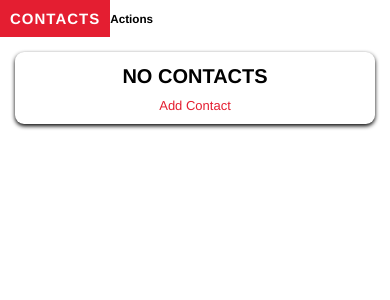
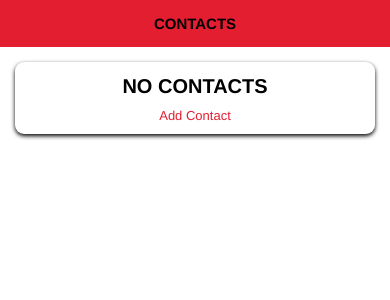
Before and after one commit to hamiltonhart/swd_engineering, a Django app: page /contacts/list/all/ in a window 390 px wide. Shown: the part 93-393 px from the top of the page. Run offline with Django 3.2, Linux system fonts and the light colour scheme; the visitor is signed in with stand-in values (Sample User, id 1); data that the repository does not hold is empty.

Commit message:
Page menu pretty well complete. Started over on page and main menu. Need to research hamburger for main menu.

```diff
--- a/contacts/templates/contacts/contact_list.html
+++ b/contacts/templates/contacts/contact_list.html
@@ -6,6 +6,11 @@
 {% endblock linkblock %}
 
 {% block titleblock %}Contacts{% endblock titleblock %}
+
+    {% block pagemenu %}
+        <li><a href="#">New Contact</a></li>
+    {% endblock pagemenu %}
+
 
 {% block bodyblock %}
 
--- a/static/css/contacts.css
+++ b/static/css/contacts.css
@@ -78,3 +78,13 @@
 .card-link {
     background-color: pink;
 }
+
+.action-bar li {
+    list-style: none;
+    padding: none;
+    margin: none;
+}
+
+.action-bar a {
+    text-decoration: none;
+}
--- a/static/css/style.css
+++ b/static/css/style.css
@@ -1,9 +1,23 @@
+/* Basic Setup */
+
 body {
     font-family: Helvetica, Arial, sans-serif;
     font-size: 10px;
     margin: 0;
     padding: 0;
 }
+
+a {
+    text-decoration: none;
+    color: black;
+}
+
+ul, h1, h2, h3, h4, h5 {
+    margin: 0;
+    padding: 0;
+}
+
+/* Header */
 
 .header {
     width: 100%;
@@ -34,51 +48,43 @@ body {
     margin: 15px;
 }
 
-.nav-action-bar {
-    display: flex;
-}
+/* Navigation */
 
-.nav-wrapper {
-    display: flex;
-    flex-direction: column;
-    text-align: center;
-    text-transform: uppercase;
-    letter-spacing: 1px;
-}
 
-.action-wrapper {
-    display: flex;
-    text-align: center;
+/* Page Menu */
+
+.page-menu-wrapper {
 
 }
 
 #current-page {
+    text-align: center;
+    margin: auto;
+    padding: 15px;
+
     background-color: #E41E31;
-    color: white;
-    margin: 0;
-    padding: 10px;
+    text-transform: uppercase;
 }
 
-.navbar {
+#page-menu {
     display: none;
-    padding: 0;
-    margin: 0;
+    text-align: center;
+}
+
+#page-menu li {
     background-color: #979797;
+    padding: 4px;
+}
+
+#page-menu li a {
+    display: block;
+    width: 100%;
+    height: 100%;
     font-size: 1.2em;
 }
 
-.navbar li {
-    list-style: none;
-}
 
-.navbar a {
-    display: block;
-    text-decoration: none;
-    margin: 12px;
-    color: black;
-    font-weight: 600;
-
-}
+/* Card Styling */
 
 .card-link {
     text-decoration: none;
--- a/static/js/master.js
+++ b/static/js/master.js
@@ -3,14 +3,14 @@
 
 // }
 
-function showHideMenu() {
-    var navbar = document.getElementsByClassName('navbar')[0]
+function showHideMenu(IdName) {
+    var menubar = document.getElementById(IdName)
 
-    if (navbar.style.display !== 'block') {
-        navbar.style.display = 'block';
+    if (menubar.style.display !== 'block') {
+        menubar.style.display = 'block';
     }
     else {
-        navbar.style.display = 'none';
+        menubar.style.display = 'none';
     }
 }
 
--- a/templates/base.html
+++ b/templates/base.html
@@ -32,37 +32,36 @@
     </div>
 
     {% block headerblock %}
-
-
     {% endblock headerblock %}
 
     <!-- Navbar -->
 
-    {% block navblock %}
-    <div class="nav-action-bar">
+    <!-- <div class="nav-action-bar">
         <div class="nav-wrapper">
-            <h2 id="current-page" onclick="showHideMenu()"></h2>
-            <ul class="navbar">
-                <li><a href="#">Contacts</a></li>
-                <li><a href="#">Rentals</a></li>
-                <li><a href="#">Harddrives</a></li>
-                <li><a href="#">Plugins</a></li>
+            <h2 id="current-page" onclick="showHideMenu('navbar')"></h2>
+            <h2 id="page-actions" onclick="showHideMenu('action-bar')">Actions</h2>
+        </div>
+        <ul id="navbar" class="navbar">
+            <li><a href="#">Contacts</a></li>
+            <li><a href="#">Rentals</a></li>
+            <li><a href="#">Harddrives</a></li>
+            <li><a href="#">Plugins</a></li>
+        </ul>
+        <ul id="action-bar" class="navbar">
+            {% block actionbar %}
+            {% endblock actionbar %}
+        </ul>
+
+    </div> -->
+
+    <div class="page-menu-wrapper list-link-clear">
+    <a href="#"><h2 id="current-page" onclick="showHideMenu('page-menu')"></h2></a>
+            <ul id="page-menu">
+                {% block pagemenu %}
+                {% endblock pagemenu %}
             </ul>
-        </div>
-        <div class="action-wrapper">
-            <h3 id="page-actions" onclick="showHideActionMenu()">Actions</h3>
-                <ul class="action-bar">
-                    {% block actionblock %}
-                    {% endblock actionblock %}
-                </ul>
-        </div>
     </div>
 
-    {% endblock navblock %}
-
-    {% block sortingblock %}
-
-    {% endblock sortingblock %}
 
     <!-- Body -->
     <div class="main-wrapper">
```
